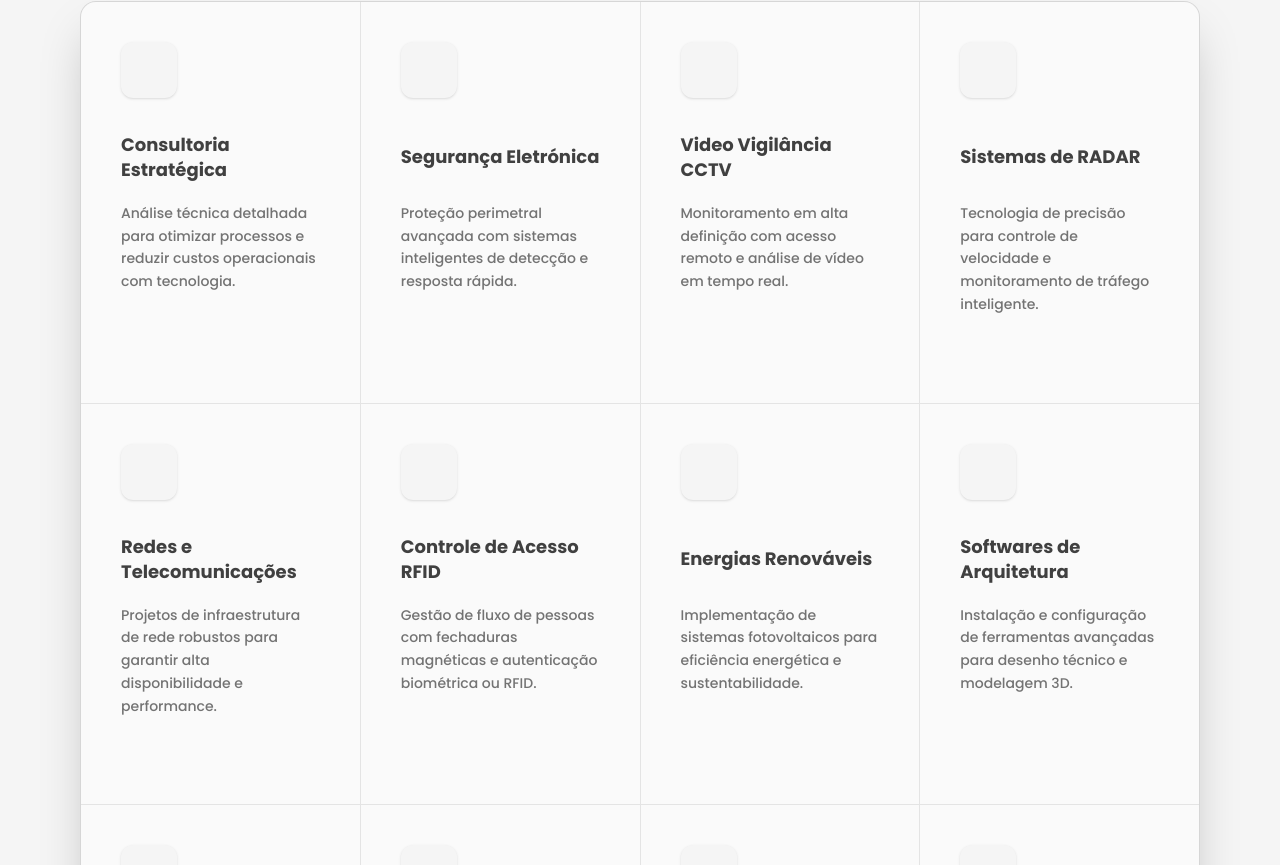
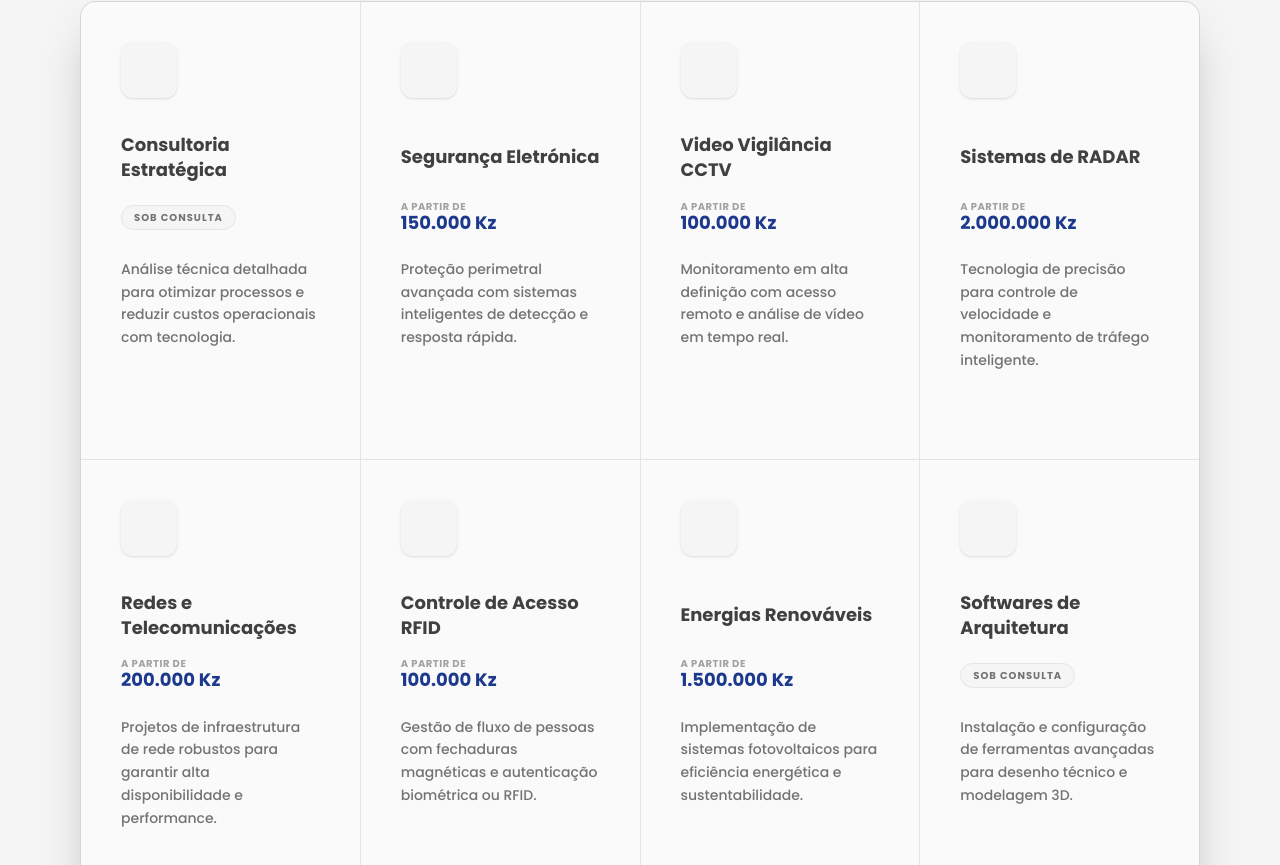
Before and after one commit to nsimba-afonso-nwayami/hossidev, a Next.js app: page / in a window 1280 px wide. Shown: the part 2015-2880 px from the top of the page. Built offline with nearby package versions, Linux system fonts and the light colour scheme; some icons are missing.

Commit message:
Preços promocionais adicionados na seção de serviços

```diff
--- a/src/components/home/Servicos.jsx
+++ b/src/components/home/Servicos.jsx
@@ -9,61 +9,73 @@ export default function Servicos() {
       title: "Consultoria Estratégica",
       icon: "fas fa-lightbulb",
       desc: "Análise técnica detalhada para otimizar processos e reduzir custos operacionais com tecnologia.",
+      preco: null,
     },
     {
       title: "Segurança Eletrónica",
       icon: "fas fa-shield-halved",
       desc: "Proteção perimetral avançada com sistemas inteligentes de detecção e resposta rápida.",
+      preco: "150.000",
     },
     {
       title: "Video Vigilância CCTV",
       icon: "fas fa-video",
       desc: "Monitoramento em alta definição com acesso remoto e análise de vídeo em tempo real.",
+      preco: "100.000",
     },
     {
       title: "Sistemas de RADAR",
       icon: "fas fa-microchip",
       desc: "Tecnologia de precisão para controle de velocidade e monitoramento de tráfego inteligente.",
+      preco: "2.000.000",
     },
     {
       title: "Redes e Telecomunicações",
       icon: "fas fa-network-wired",
       desc: "Projetos de infraestrutura de rede robustos para garantir alta disponibilidade e performance.",
+      preco: "200.000",
     },
     {
       title: "Controle de Acesso RFID",
       icon: "fas fa-id-card-clip",
       desc: "Gestão de fluxo de pessoas com fechaduras magnéticas e autenticação biométrica ou RFID.",
+      preco: "100.000",
     },
     {
       title: "Energias Renováveis",
       icon: "fas fa-solar-panel",
       desc: "Implementação de sistemas fotovoltaicos para eficiência energética e sustentabilidade.",
+      preco: "1.500.000",
     },
     {
       title: "Softwares de Arquitetura",
       icon: "fas fa-pen-ruler",
       desc: "Instalação e configuração de ferramentas avançadas para desenho técnico e modelagem 3D.",
+      preco: null,
     },
     {
       title: "Criação de Sites",
       icon: "fas fa-laptop-code",
       desc: "Desenvolvimento de plataformas web responsivas, rápidas e focadas em conversão.",
+      preco: "50.000",
     },
     {
       title: "Sistemas de Gestão Web",
       icon: "fas fa-database",
       desc: "Softwares ERP e CRM personalizados para centralizar o controle da sua empresa.",
+      preco: "300.000",
     },
     {
       title: "Sistemas Personalizados",
       icon: "fas fa-code-merge",
       desc: "Desenvolvimento sob medida para resolver desafios específicos do seu modelo de negócio.",
+      preco: null,
     },
     {
       title: "Manutenção Preventiva",
       icon: "fas fa-tools",
       desc: "Suporte técnico contínuo para garantir que sua infraestrutura nunca pare de funcionar.",
+      preco: null,
     },
   ];
 
@@ -124,6 +136,20 @@ export default function Servicos() {
                   {servico.title}
                 </h3>
 
+                {/* Preço ou Sob Consulta */}
+                <div className="mb-6 flex items-center h-8">
+                  {servico.preco ? (
+                    <div className="flex flex-col">
+                      <span className="text-[10px] text-neutral-400 uppercase font-bold tracking-wider leading-none">A partir de</span>
+                      <span className="text-blue-900 font-bold text-lg leading-tight">{servico.preco} Kz </span>
+                    </div>
+                  ) : (
+                    <span className="inline-block px-3 py-1 bg-neutral-100 text-neutral-500 text-[10px] font-bold uppercase tracking-widest rounded-full border border-neutral-200 group-hover:bg-blue-900/10 group-hover:text-blue-900 transition-colors duration-500">
+                      Sob consulta
+                    </span>
+                  )}
+                </div>
+
                 <p className="text-neutral-500 text-sm leading-relaxed font-medium">
                   {servico.desc}
                 </p>
```
